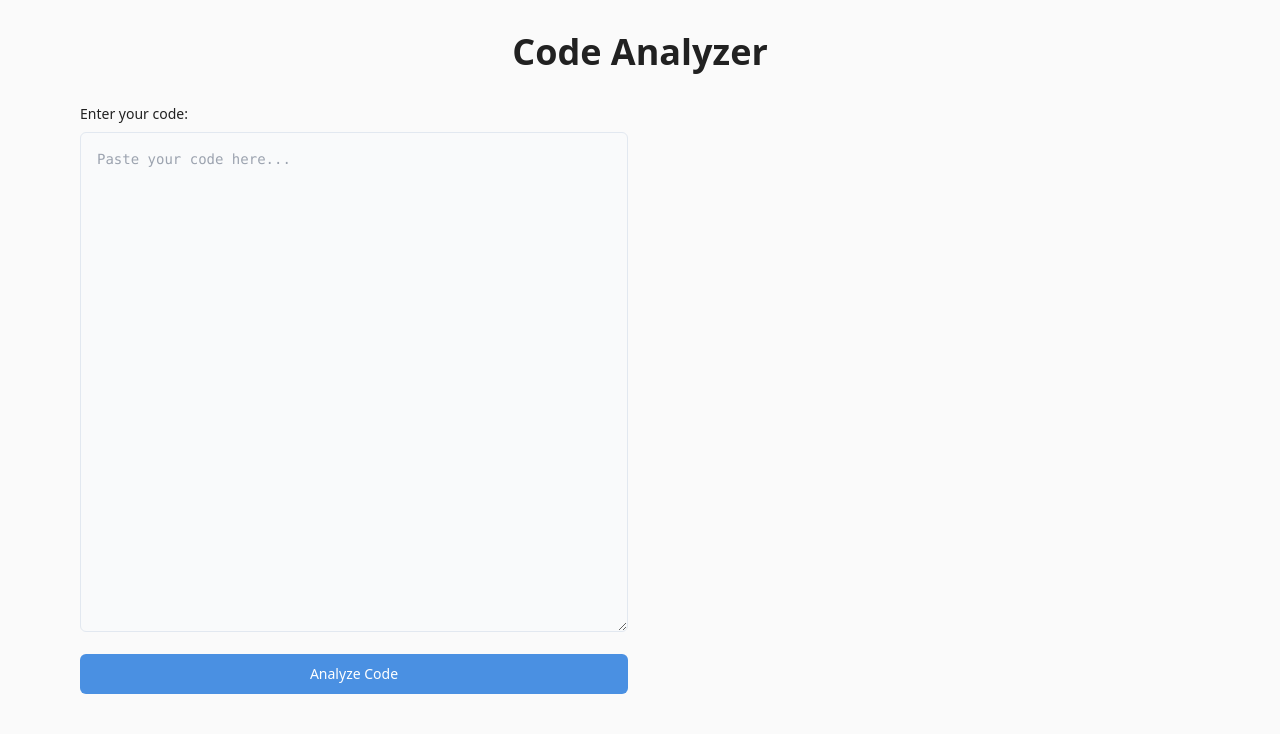
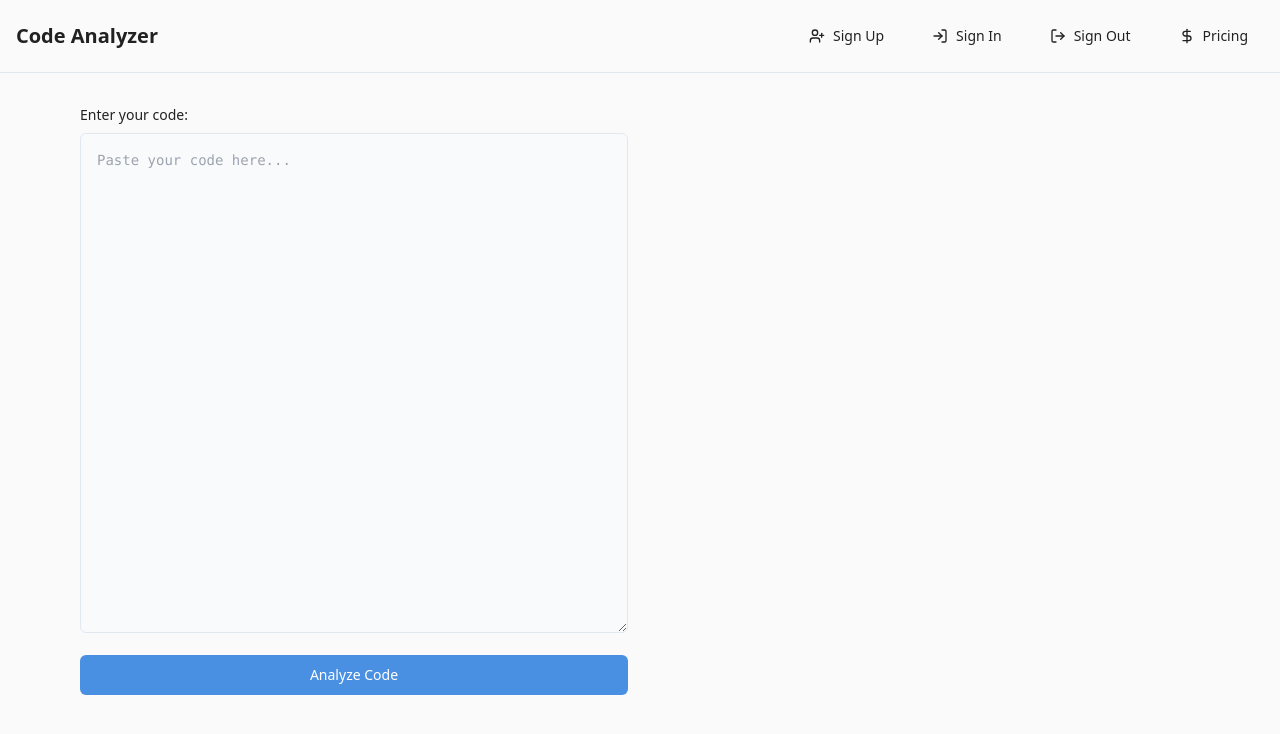
Before and after one commit to swaropkrishna/codeanalyzerdev, a React (Vite) app: page / in a window 1280 px wide. Shown: the top 734 px of the page. Built offline with nearby package versions, Linux system fonts and the light colour scheme.

Commit message:
Add menu items to header
Implemented additional menu items in the header, including Signup, Signin, Signout, and Pricing, to enhance navigation options for users.
[skip gpt_engineer]

```diff
--- /dev/null
+++ b/src/components/Header.tsx
@@ -0,0 +1,76 @@
+import { useNavigate } from "react-router-dom";
+import { UserPlus, LogIn, LogOut, DollarSign } from "lucide-react";
+import { Button } from "@/components/ui/button";
+import { supabase } from "@/integrations/supabase/client";
+import { useToast } from "@/hooks/use-toast";
+
+export default function Header() {
+  const navigate = useNavigate();
+  const { toast } = useToast();
+
+  const handleSignOut = async () => {
+    try {
+      await supabase.auth.signOut();
+      navigate("/auth");
+      toast({
+        title: "Signed out successfully",
+        description: "You have been signed out of your account",
+      });
+    } catch (error) {
+      console.error("Error signing out:", error);
+      toast({
+        title: "Error signing out",
+        description: "There was a problem signing out. Please try again.",
+        variant: "destructive",
+      });
+    }
+  };
+
+  return (
+    <header className="w-full border-b">
+      <div className="container mx-auto px-4 py-4 flex items-center justify-between">
+        <div className="flex items-center space-x-2">
+          <h1 className="text-xl font-bold">Code Analyzer</h1>
+        </div>
+
+        <nav className="flex items-center space-x-4">
+          <Button
+            variant="ghost"
+            className="flex items-center gap-2"
+            onClick={() => navigate("/auth")}
+          >
+            <UserPlus className="h-4 w-4" />
+            Sign Up
+          </Button>
+
+          <Button
+            variant="ghost"
+            className="flex items-center gap-2"
+            onClick={() => navigate("/auth")}
+          >
+            <LogIn className="h-4 w-4" />
+            Sign In
+          </Button>
+
+          <Button
+            variant="ghost"
+            className="flex items-center gap-2"
+            onClick={handleSignOut}
+          >
+            <LogOut className="h-4 w-4" />
+            Sign Out
+          </Button>
+
+          <Button
+            variant="ghost"
+            className="flex items-center gap-2"
+            onClick={() => navigate("/pricing")}
+          >
+            <DollarSign className="h-4 w-4" />
+            Pricing
+          </Button>
+        </nav>
+      </div>
+    </header>
+  );
+}
--- a/src/pages/CodeAnalyzer.tsx
+++ b/src/pages/CodeAnalyzer.tsx
@@ -6,6 +6,7 @@ import { supabase } from "@/integrations/supabase/client";
 import ReactMarkdown from 'react-markdown';
 import { Prism as SyntaxHighlighter } from 'react-syntax-highlighter';
 import { vscDarkPlus } from 'react-syntax-highlighter/dist/esm/styles/prism';
+import Header from "@/components/Header";
 
 export default function CodeAnalyzer() {
   const [code, setCode] = useState("");
@@ -54,8 +55,9 @@ export default function CodeAnalyzer() {
   };
 
   return (
-    <div className="container mx-auto px-4 py-8 max-w-6xl">
-      <h1 className="text-4xl font-bold text-center mb-8">Code Analyzer</h1>
+    <div className="min-h-screen flex flex-col">
+      <Header />
+      <div className="container mx-auto px-4 py-8 max-w-6xl flex-1">
         <div className="grid grid-cols-1 lg:grid-cols-2 gap-6">
           <div className="space-y-4">
             <div className="space-y-2">
@@ -114,5 +116,6 @@ export default function CodeAnalyzer() {
           )}
         </div>
       </div>
+    </div>
   );
 }
```
Lines whose indentation alone changed are shown as unchanged.
